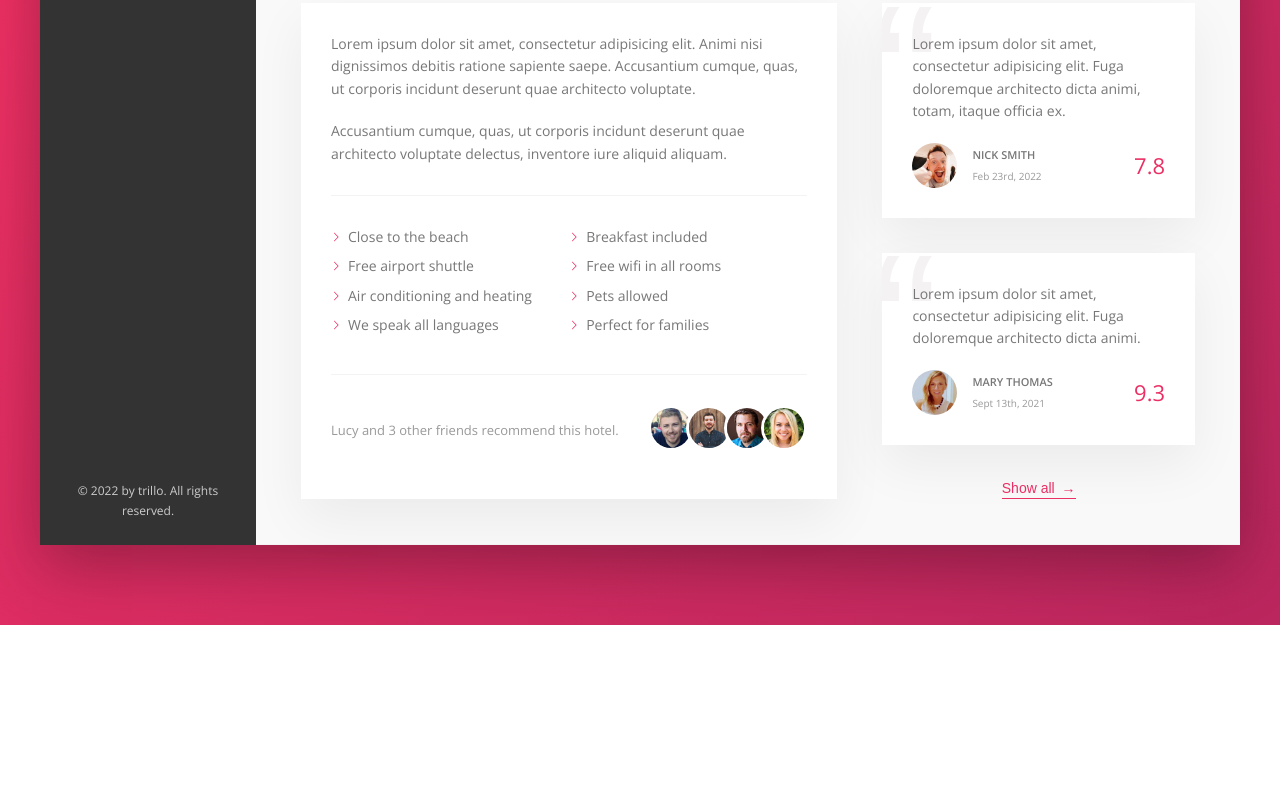
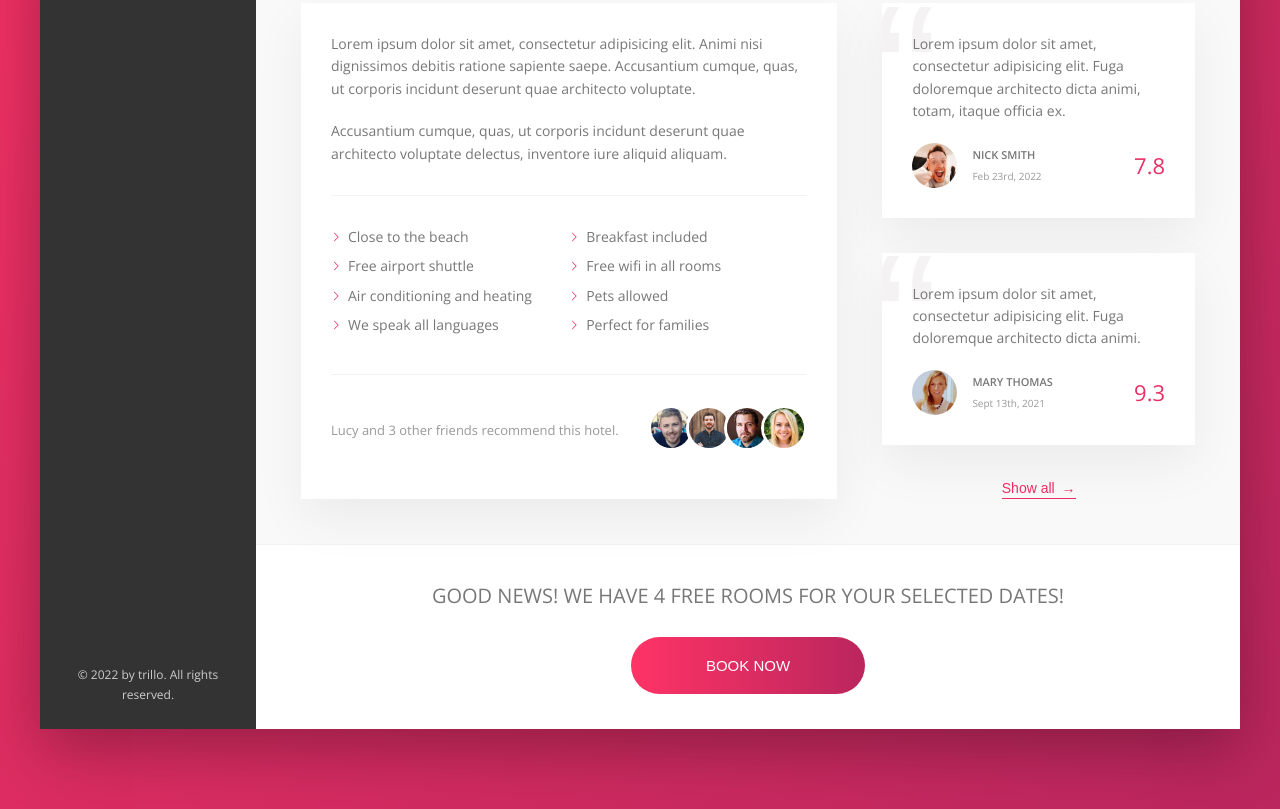
Before and after one commit to SheepNDW/Trillo, a plain HTML site: page index.html in a window 1280 px wide. Shown: the part 644-1453 px from the top of the page. Before the commit the page ends 1269 px from the top, so only its background shows below. Drawn offline with nearby package versions, Linux system fonts and the light colour scheme.

Commit message:
feat: build the cta section

```diff
--- a/index.html
+++ b/index.html
@@ -249,6 +249,16 @@
               <button class="btn-inline">Show all <span>&rarr;</span></button>
             </div>
           </div>
+
+          <div class="cta">
+            <h2 class="cta__book-now">
+              Good news! We have 4 free rooms for your selected dates!
+            </h2>
+            <button class="btn">
+              <span class="btn__visible">Book now</span>
+              <span class="btn__invisible">Only 4 rooms left</span>
+            </button>
+          </div>
         </main>
       </div>
     </div>
--- a/scss/_components.scss
+++ b/scss/_components.scss
@@ -436,3 +436,75 @@
     color: var(--color-primary);
   }
 }
+
+/* ---------------------- */
+// CALL TO ACTION
+.cta {
+  padding: 3.5rem 0;
+  text-align: center;
+
+  &__book-now {
+    font-size: 2rem;
+    font-weight: 300;
+    text-transform: uppercase;
+    margin-bottom: 2.5rem;
+  }
+}
+
+/* ---------------------- */
+// Button
+.btn {
+  position: relative;
+  color: #fff;
+  font-size: 1.5rem;
+  font-weight: 300;
+  text-transform: uppercase;
+  border-radius: 100px;
+  border: none;
+  background-image: linear-gradient(
+    to right,
+    var(--color-primary-light),
+    var(--color-primary-dark)
+  );
+  overflow: hidden;
+  cursor: pointer;
+
+  & > * {
+    display: inline-block;
+    height: 100%;
+    width: 100%;
+    transition: all 0.2s;
+  }
+
+  &__visible {
+    padding: 2rem 7.5rem;
+  }
+
+  &__invisible {
+    position: absolute;
+    left: 0;
+    top: -100%;
+    padding: 2rem 0;
+  }
+
+  &:hover {
+    background-image: linear-gradient(
+      to left,
+      var(--color-primary-light),
+      var(--color-primary-dark)
+    );
+  }
+
+  &:hover &__visible {
+    transform: translateY(100%);
+  }
+
+  &:hover &__invisible {
+    top: 0;
+  }
+
+  &:focus {
+    outline: none;
+    animation: pulsate 1s infinite;
+  }
+}
```
Also changed, not shown: css/main.css, 1 other file.
